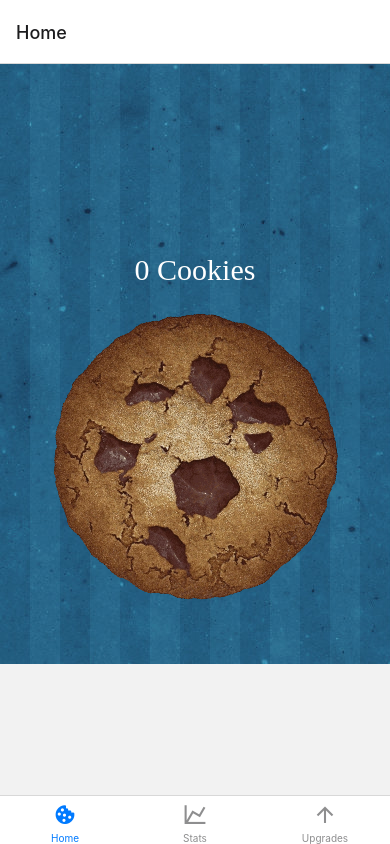
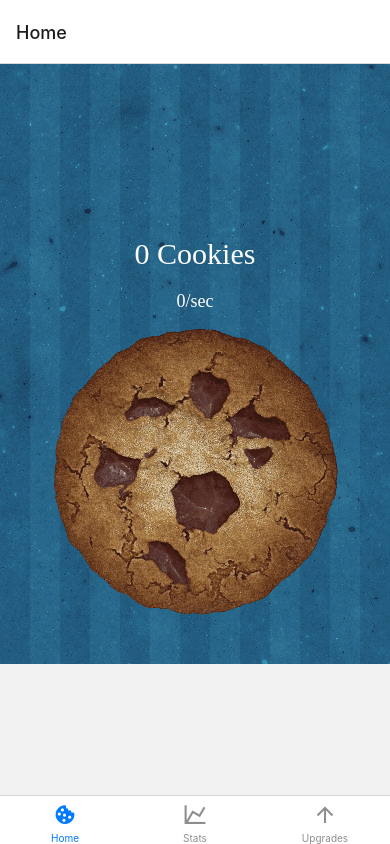
Before and after one commit to Andrew32A/cookie-clicker-app, a React Native app: screen /Home in a window 390 px wide. Built offline with nearby package versions, Linux system fonts and the light colour scheme.

Commit message:
added cookie factory and new logic for auto clicks

```diff
--- a/screens/HomeScreen.js
+++ b/screens/HomeScreen.js
@@ -22,6 +22,13 @@ export default function HomeScreen() {
   }, [dispatch]);
 
   const cookies = useSelector((state) => state.cookies);
+
+  const upgrades = useSelector((state) => state.upgrades);
+
+  const cookiesPerSecond = upgrades.reduce(
+    (total, upgrade) => total + upgrade.multiplier * upgrade.owned,
+    0
+  );
 
   const rotation = useRef(new Animated.Value(0)).current;
 
@@ -61,6 +68,16 @@ export default function HomeScreen() {
         >
           {cookies} Cookies
         </Text>
+        <Text
+          style={{
+            fontFamily: "Avenir",
+            color: "white",
+            fontSize: 18,
+            marginBottom: 10,
+          }}
+        >
+          {cookiesPerSecond}/sec
+        </Text>
         <TouchableOpacity
           onPress={() => dispatch({ type: "INCREMENT_COOKIE" })}
         >
--- a/screens/UpgradesScreen.js
+++ b/screens/UpgradesScreen.js
@@ -10,6 +10,18 @@ export default function UpgradesScreen() {
   const purchaseUpgrade = (id, price, owned) => {
     if (cookies >= price * (owned + 1)) {
       dispatch({ type: "PURCHASE_UPGRADE", id: id });
+    }
+  };
+
+  const determineEffectText = (item) => {
+    switch (item.id) {
+      case "1":
+      case "2":
+        return `+${item.multiplier} cookies per click`;
+      case "3":
+        return `+${item.multiplier} cookies per second`;
+      default:
+        return `+${item.multiplier} cookies`;
     }
   };
 
@@ -28,7 +40,7 @@ export default function UpgradesScreen() {
             {item.name} ({item.owned} owned)
           </Text>
           <Text>Cost: {item.basePrice * (item.owned + 1)} cookies</Text>
-          <Text>Effect: +{item.multiplier} cookies per click</Text>
+          <Text>Effect: {determineEffectText(item)}</Text>
           <Button
             title={`Buy ${item.name}`}
             onPress={() => purchaseUpgrade(item.id, item.basePrice, item.owned)}
--- a/store.js
+++ b/store.js
@@ -8,7 +8,14 @@ const initialState = {
   upgrades: [
     { id: "1", name: "Auto Clicker", multiplier: 1, basePrice: 10, owned: 0 },
     { id: "2", name: "Grandma Baker", multiplier: 2, basePrice: 20, owned: 0 },
-    // TODO: add more upgrades here, add cookie factory
+    {
+      id: "3",
+      name: "Cookie Factory",
+      multiplier: 20,
+      basePrice: 500,
+      owned: 0,
+    },
+    // TODO: add more upgrades here
   ],
 };
 
@@ -48,8 +55,14 @@ function cookieReducer(state = initialState, action) {
       }
       return state;
     case "INCREMENT_TIME":
+      const cookiesPerSecond = state.upgrades.reduce(
+        (total, upgrade) => total + upgrade.multiplier * upgrade.owned,
+        0
+      );
+
       return {
         ...state,
+        cookies: state.cookies + cookiesPerSecond,
         timePlayed: state.timePlayed + 1,
       };
     default:
```
